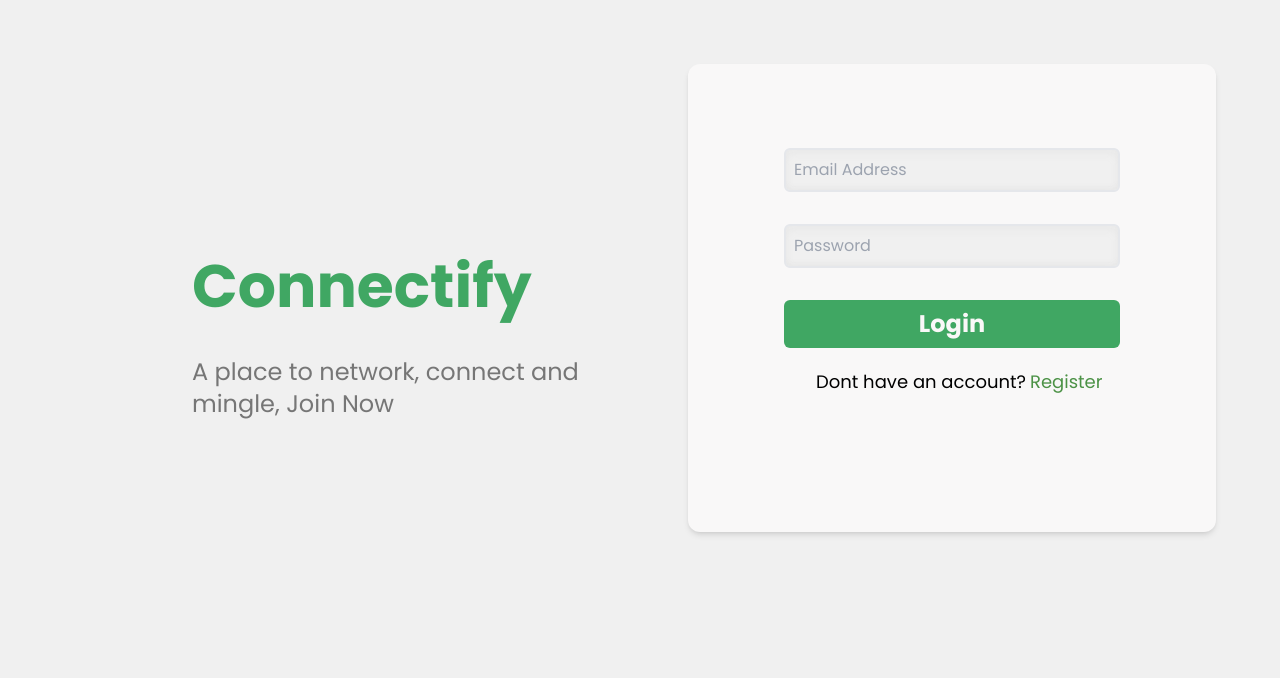
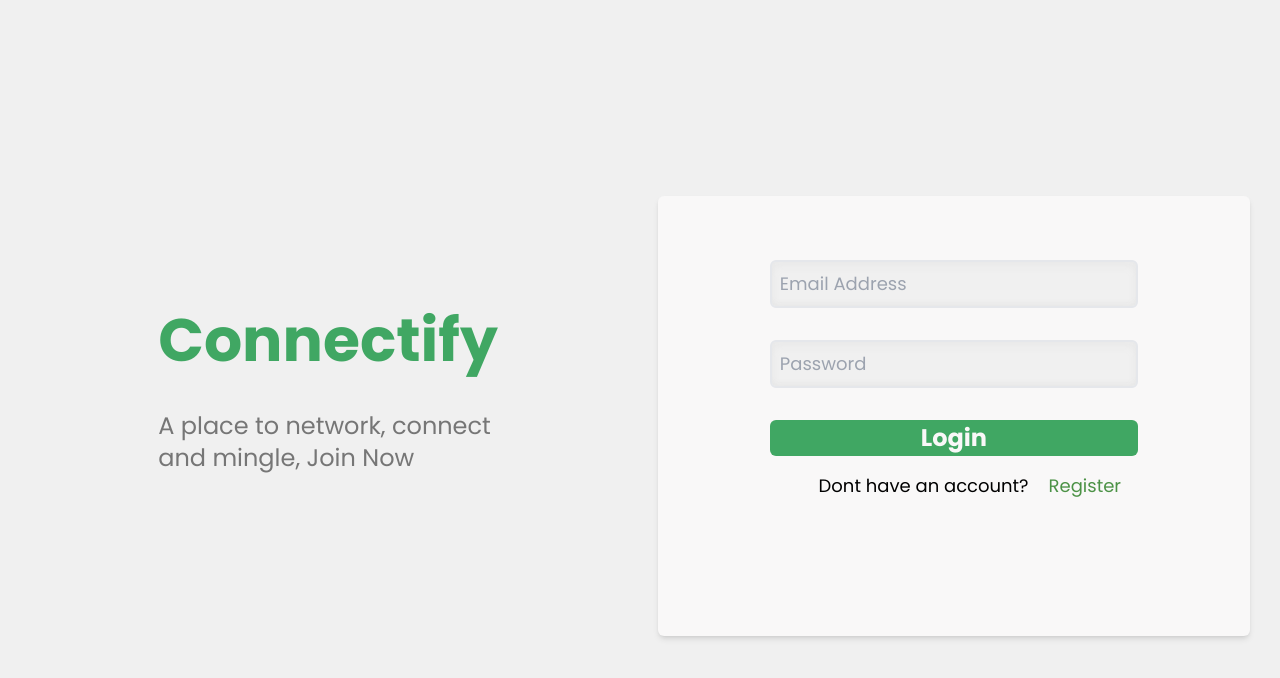
Before and after one commit to shreyas0512/Connectify, a React (Vite) app: page / in a window 1280 px wide. Both pictures are taken after a click on the element "Login". Shown: the top 678 px of the page. Built offline with nearby package versions, Linux system fonts and the light colour scheme; no server answers; the database is empty; a web font is replaced by a local one.

Commit message:
minor ui fixes

```diff
--- a/src/components/Login.jsx
+++ b/src/components/Login.jsx
@@ -144,32 +144,32 @@ function Login() {
 
   return (
     <div className="bg-bgcolor h-screen flex flex-col sm:flex-row justify-center items-center bg-cover bg-no-repeat w-screen fixed overflow-y-auto">
-      <div className="flex flex-col mt-10 self-start ml-9 sm:ml-48 sm:mt-64">
-        <div className="font-bold self-start  sm:text-6xl text-4xl text-green  sm:mt-0 ">
+      <div className="flex flex-col mx-16 sm:ml-48 ">
+        <div className="font-bold  sm:text-6xl text-2xl text-green  sm:mt-0 ">
           Connectify
         </div>
-        <div className=" mt-2 mb-2 sm:mt-10 text-md sm:text-2xl  text-[#767676] font-medium">
+        <div className=" mt-2 mb-4 sm:mt-10 text-xs sm:text-2xl  text-[#767676] font-medium">
           A place to network, connect and mingle, Join Now
         </div>
       </div>
-      <div className="bg-white self-start ml-8 mb-8  w-10/12 sm:w-fit  sm:mr-16 sm:p-24 pt-64 sm:pt-64 sm:ml-24 rounded-xl shadow-md flex flex-col sm:mt-16 justify-center items-center">
+      <div className="bg-white   mb-8    sm:w-fit  sm:mr-16 sm:p-24 pt-64 sm:pt-64 sm:ml-24 rounded-md shadow-md flex flex-col sm:mt-16 justify-center items-center">
         {signup ? (
           <form
             onSubmit={handleSignUp}
-            className="flex flex-col space-y-8 font-light text-xl justify-center w-full px-4 sm:w-[25rem]"
+            className="flex flex-col space-y-8 font-light text-xs  sm:text-lg -mt-10   justify-center  mx-4 w-full"
           >
             <input
               onChange={(e) => setName(e.target.value)}
               type="text"
               placeholder="Name"
-              className="bg-[#f0f0f0] border-2 border-gray-200 p-2 rounded-md -mt-48 mx-4 focus:outline-none focus:border-green shadow-[inset_0px_4px_10px_-1px_rgba(169,169,169,0.1),inset_0px_-4px_4px_rgba(194,194,194,0.1)]"
+              className="bg-[#f0f0f0] border-2 border-gray-200 p-2  rounded-md -mt-48 mx-4 focus:outline-none focus:border-green shadow-[inset_0px_4px_10px_-1px_rgba(169,169,169,0.1),inset_0px_-4px_4px_rgba(194,194,194,0.1)]"
             />
             <input
               value={phone}
               onChange={(e) => setPhone(e.target.value)}
               type="text"
               placeholder="Phone Number"
-              className=" bg-[#f0f0f0] border-2 border-gray-200 p-2 rounded-md  mx-4 focus:outline-none focus:border-green shadow-[inset_0px_4px_10px_-1px_rgba(169,169,169,0.1),inset_0px_-4px_4px_rgba(194,194,194,0.1)]"
+              className=" bg-[#f0f0f0]  border-2 border-gray-200 p-2 rounded-md  mx-4 focus:outline-none focus:border-green shadow-[inset_0px_4px_10px_-1px_rgba(169,169,169,0.1),inset_0px_-4px_4px_rgba(194,194,194,0.1)]"
             />
             <input
               value={email}
@@ -186,24 +186,51 @@ function Login() {
               className="bg-[#f0f0f0] border-2 border-gray-200 p-2 rounded-md  mx-4  focus:outline-none focus:border-green shadow-[inset_0px_4px_10px_-1px_rgba(169,169,169,0.1),inset_0px_-4px_4px_rgba(194,194,194,0.1)]"
             />
           </form>
-        ) : null}
-        <div className=" mt-12 flex flex-col">
-          <div className="flex flex-row space-x-1">
+        ) : (
+          <div className="flex flex-col space-y-8 w-full -mt-60 sm:-mt-48 self-center">
+            <input
+              value={email}
+              onChange={(e) => setEmail(e.target.value)}
+              type="email"
+              placeholder="Email Address"
+              className="bg-[#f0f0f0] text-xs sm:text-lg border-2 mx-4 border-gray-200 p-2 rounded-md  focus:outline-none focus:border-green shadow-[inset_0px_4px_10px_-1px_rgba(169,169,169,0.1),inset_0px_-4px_4px_rgba(194,194,194,0.1)]"
+            />
+            <input
+              value={password}
+              onChange={(e) => setPassword(e.target.value)}
+              type="password"
+              placeholder="Password"
+              className="bg-[#f0f0f0] text-xs border-2 mx-4 sm:text-lg border-gray-200 p-2 rounded-md   focus:outline-none focus:border-green shadow-[inset_0px_4px_10px_-1px_rgba(169,169,169,0.1),inset_0px_-4px_4px_rgba(194,194,194,0.1)]"
+            />
+            <button
+              className="bg-green text-white mx-4 font-bold text-lg sm:text-2xl py-0.5 rounded-md   "
+              onClick={handleLogin}
+            >
+              Login
+            </button>
+          </div>
+        )}
+        <div className="mt-4 flex flex-col">
+          <div className="flex flex-row space-x-1 ">
             {signup ? (
-              <div className="sm:ml-8 text-lg">Already have an account? </div>
+              <div className="sm:ml-8 sm:text-lg text-xs px-2 ">
+                Already have an account?{" "}
+              </div>
             ) : (
-              <div className="sm:ml-8 text-lg">Dont have an account? </div>
+              <div className="sm:ml-8 sm:text-lg text-xs px-2">
+                Dont have an account?{" "}
+              </div>
             )}
             {login ? (
               <h1
-                className="text-textgreen cursor-pointer mb-2 text-lg "
+                className="text-textgreen sm:text-lg cursor-pointer mb-2 text-xs  px-2"
                 onClick={LoginPop}
               >
                 Register
               </h1>
             ) : (
               <h1
-                className="text-textgreen cursor-pointer mb-2 text-lg "
+                className="text-textgreen sm:text-lg cursor-pointer mb-2 text-xs px-2 "
                 onClick={LoginPop}
               >
                 Login
@@ -212,41 +239,12 @@ function Login() {
           </div>
           {signup ? (
             <button
-              className="bg-green text-white font-bold text-2xl p-2 rounded-md  sm:w-[25rem] "
+              className="bg-green text-white font-bold text-xs sm:text-lg p-2 rounded-md mx-8 py-1 "
               onClick={handleSignUp}
             >
               Register
             </button>
           ) : null}
-
-          <div className="">
-            {login ? (
-              <div className="flex flex-col space-y-8 -mt-64">
-                <input
-                  value={email}
-                  onChange={(e) => setEmail(e.target.value)}
-                  type="email"
-                  placeholder="Email Address"
-                  className="bg-[#f0f0f0] border-2 border-gray-200 p-2 rounded-md  focus:outline-none focus:border-green shadow-[inset_0px_4px_10px_-1px_rgba(169,169,169,0.1),inset_0px_-4px_4px_rgba(194,194,194,0.1)]"
-                />
-                <input
-                  value={password}
-                  onChange={(e) => setPassword(e.target.value)}
-                  type="password"
-                  placeholder="Password"
-                  className="bg-[#f0f0f0] border-2 border-gray-200 p-2 rounded-md   focus:outline-none focus:border-green shadow-[inset_0px_4px_10px_-1px_rgba(169,169,169,0.1),inset_0px_-4px_4px_rgba(194,194,194,0.1)]"
-                />
-                <button
-                  className="bg-green text-white font-bold text-2xl p-2 rounded-md   "
-                  onClick={handleLogin}
-                >
-                  Login
-                </button>
-              </div>
-            ) : (
-              ""
-            )}
-          </div>
         </div>
         <div className="mt-8 ml-8 text-red-700">{errormes}</div>
       </div>
--- a/src/components/MobileHeader.jsx
+++ b/src/components/MobileHeader.jsx
@@ -70,7 +70,7 @@ const MobileHeader = (props) => {
         <input
           type="text"
           placeholder="Search"
-          className="w-2/4 p-1 rounded-md shadow-md m-4  focus:outline-none "
+          className="w-2/4 p-1 rounded-md shadow-md m-4  text-xs focus:outline-none "
           value={searcher}
           onChange={(e) => {
             setSearcher(e.target.value);
@@ -82,14 +82,14 @@ const MobileHeader = (props) => {
           <img
             src={addfriendmobile}
             alt="asd"
-            className=" h-7 w-7 mt-5 ml-16 "
+            className=" h-6 w-6 mt-5 ml-16 "
           />
         </div>
         <div>
           <img
             src={props.selfData.imgurl}
             alt="asd"
-            className=" h-8 w-8 mt-5 ml-8 mr-8 rounded-full"
+            className=" h-8 w-8 mt-3.5 ml-8 mr-8 rounded-full"
             onClick={() => {
               navigate(`/profile/${props.selfData.uid}`);
             }}
--- a/src/components/Profilemob.jsx
+++ b/src/components/Profilemob.jsx
@@ -4,7 +4,6 @@ import { useNavigate } from "react-router-dom";
 import { useState } from "react";
 import { useEffect, useContext } from "react";
 import { ProfileContext } from "../Contexts/ProfileContext";
-
 
 const Profilemob = (props) => {
   const navigate = useNavigate();
@@ -50,7 +49,7 @@ const Profilemob = (props) => {
           <div className="h-[1px] w-full bg-gray-300 mt-32 -ml-64 mr-2 rounded-sm"></div>
         </div>
         <div className="ml-2 font-medium">About</div>
-        <div className="ml-2 text-gray-500 text-xs mt-2 w-full m-2">
+        <div className="ml-2 text-gray-500 text-xs mt-2 w-full px-2 m-2">
           {props.userdata.about}
         </div>
       </div>
```
